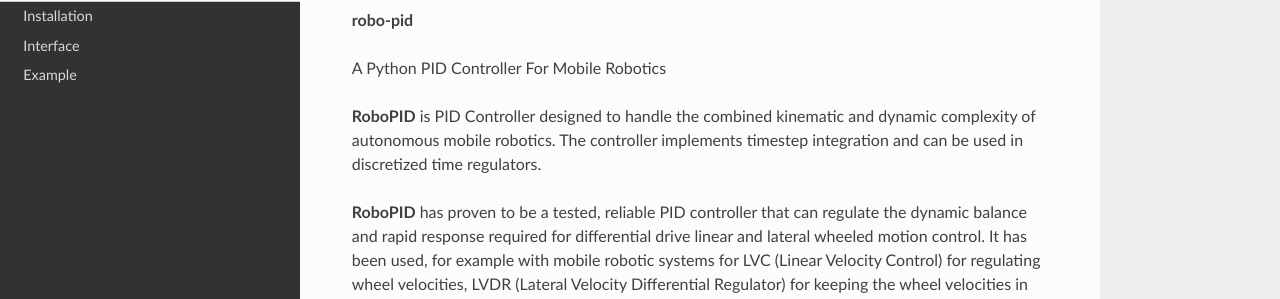
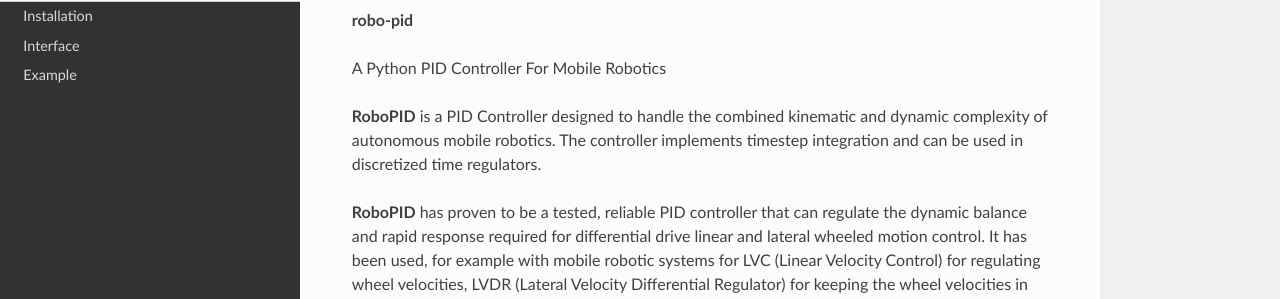
Before and after one commit to mkner/robo-pid, a Sphinx documentation site: the page built from docs/about.rst, in a window 1280 px wide and 949 px high. Shown: the part 151-450 px from the top of the window. Built offline with Sphinx 7.4.7 and the Read the Docs theme 2.0.0, drawn with Linux system fonts in a browser that asks for light colours.

```diff
--- a/docs/about.rst
+++ b/docs/about.rst
@@ -6,7 +6,7 @@ About
 
 A Python PID Controller For Mobile Robotics
 
-**RoboPID** is PID Controller designed to handle the combined kinematic and dynamic complexity
+**RoboPID** is a PID Controller designed to handle the combined kinematic and dynamic complexity
 of autonomous mobile robotics. The controller implements timestep integration and can be used
 in discretized time regulators.
 
```
